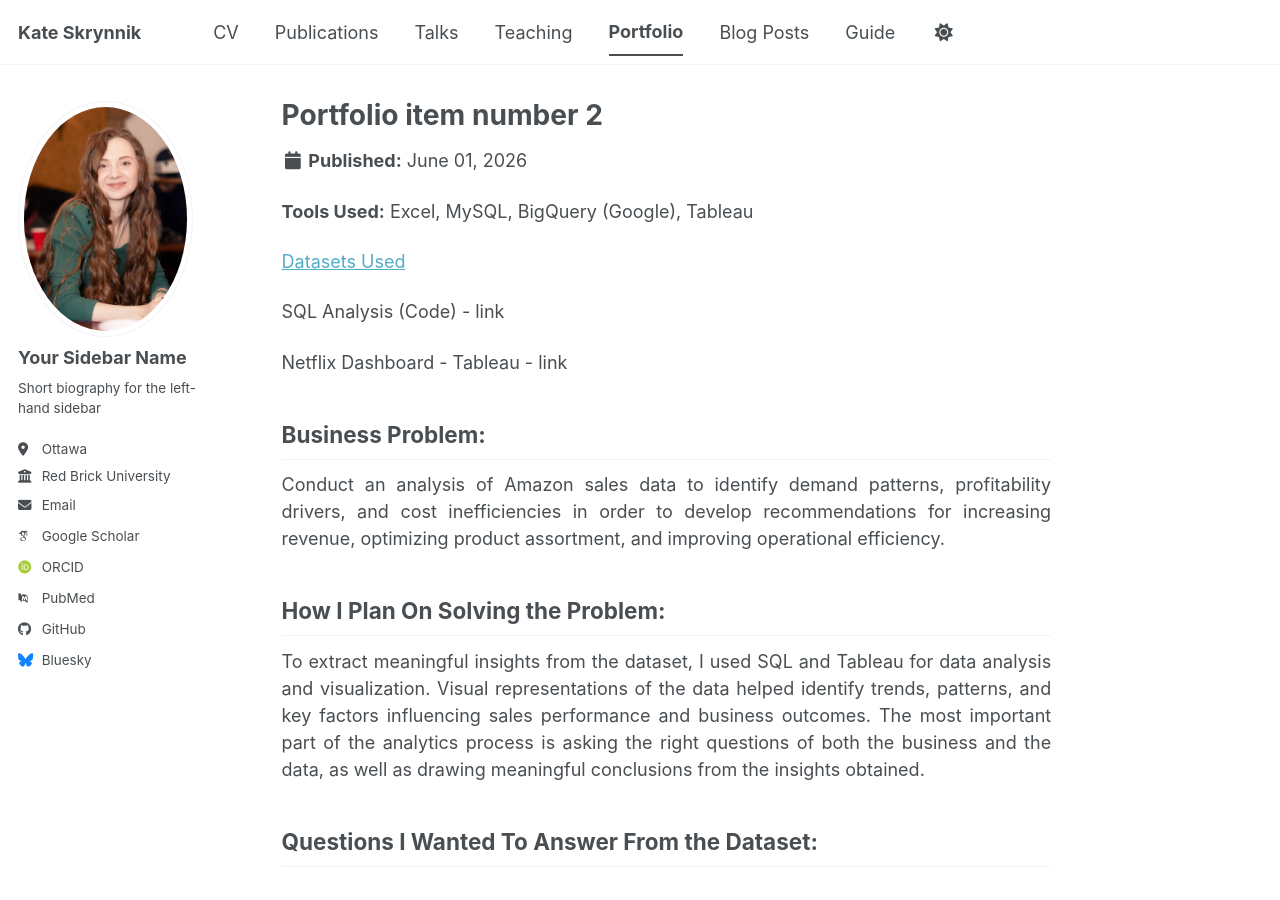
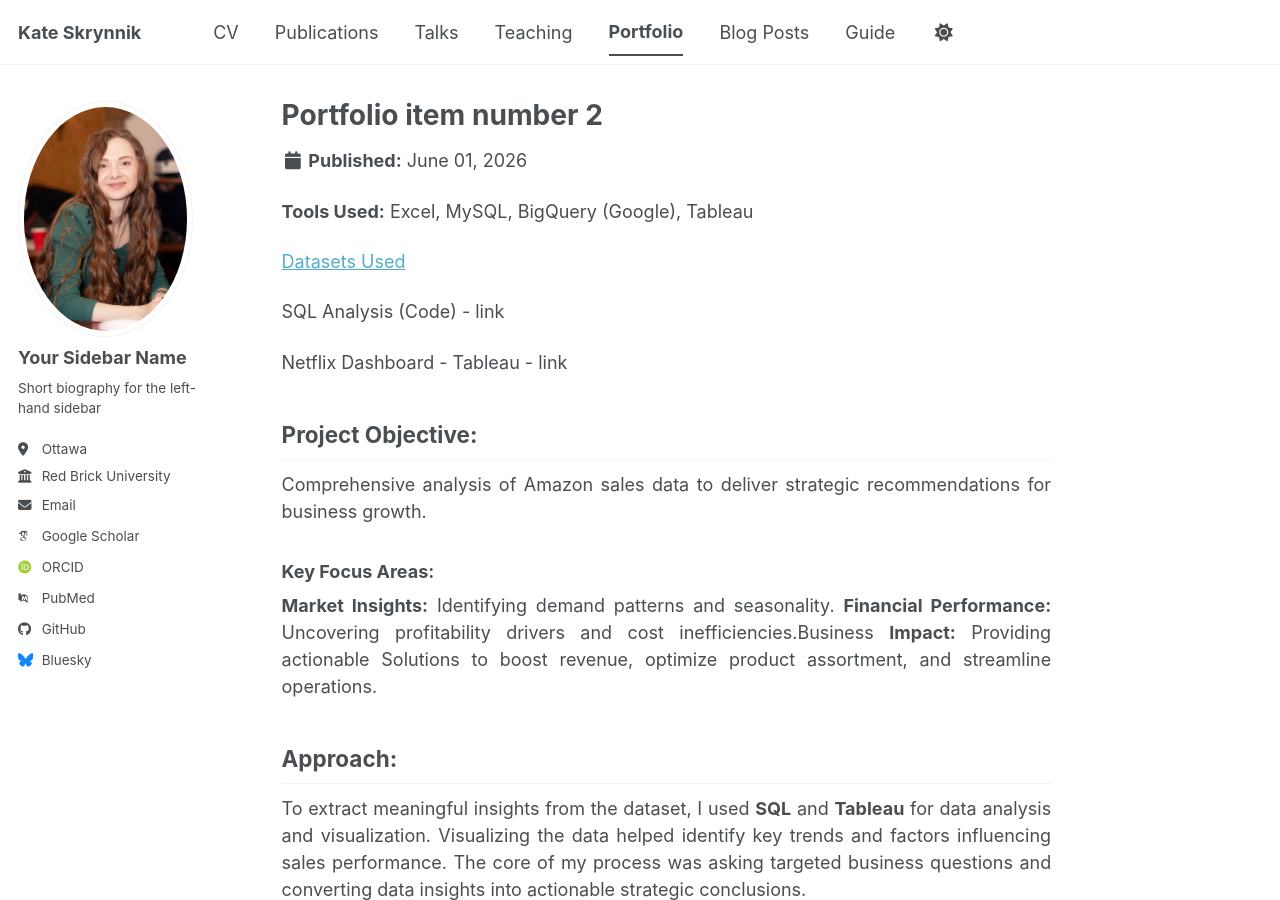
Before and after one commit to katevision/KateS, a Jekyll site: the page built from _portfolio/portfolio-2.md, in a window 1280 px wide and 900 px high. Built offline with Jekyll 4.4.1, drawn with Linux system fonts in a browser that asks for light colours; some web fonts are replaced; a script bundle is joined from its source files by our own code; library files that are not in the unit come from our copies; some of the changed text lies outside the part shown.

Commit message:
Update portfolio-2.md

```diff
--- a/_portfolio/portfolio-2.md
+++ b/_portfolio/portfolio-2.md
@@ -19,15 +19,21 @@ SQL Analysis (Code) - link
 
 Netflix Dashboard - Tableau - link
 
-## Business Problem:
+## Project Objective:
 
-Conduct an analysis of Amazon sales data to identify demand patterns, profitability drivers, and cost inefficiencies in order to develop recommendations for increasing revenue, optimizing product assortment, and improving operational efficiency.
+Comprehensive analysis of Amazon sales data to deliver strategic recommendations for business growth.
 
-## How I Plan On Solving the Problem:
+### Key Focus Areas:
 
-To extract meaningful insights from the dataset, I used SQL and Tableau for data analysis and visualization. Visual representations of the data helped identify trends, patterns, and key factors influencing sales performance and business outcomes. The most important part of the analytics process is asking the right questions of both the business and the data, as well as drawing meaningful conclusions from the insights obtained.
+**Market Insights:** Identifying demand patterns and seasonality.
+**Financial Performance:** Uncovering profitability drivers and cost inefficiencies.Business
+**Impact:** Providing actionable Solutions to boost revenue, optimize product assortment, and streamline operations.
 
-## Questions I Wanted To Answer From the Dataset:
+## Approach:
+
+To extract meaningful insights from the dataset, I used **SQL** and **Tableau** for data analysis and visualization. Visualizing the data helped identify key trends and factors influencing sales performance. The core of my process was asking targeted business questions and converting data insights into actionable strategic conclusions.
+
+##  Key Questions Answered in This Project:
 
 ### 1. We would like to analyze profit and sales volume across different product categories, cities, and time periods in order to identify trends, regional performance differences, and potential growth opportunities.
 
```
